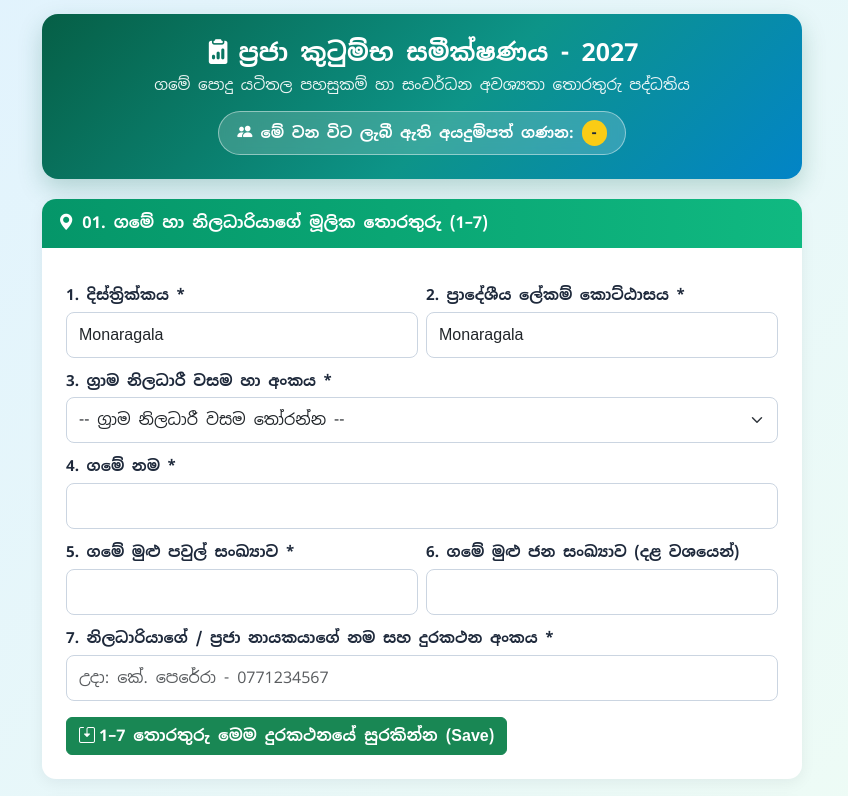
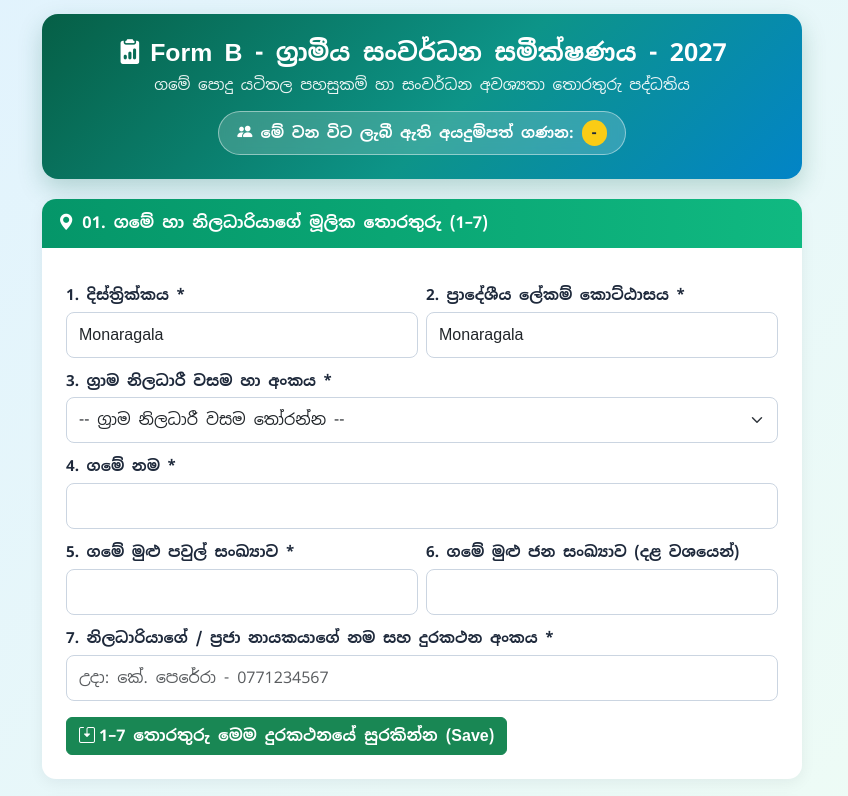
Before and after one commit to infomonaragalaps-lgtm/Form-B-----2027, a plain HTML site: page index.html in a window 1280 px wide. Shown: the top 796 px of the page, without its empty margins (218-1066 px from the left). Drawn offline with nearby package versions, Linux system fonts and the light colour scheme; no server answers.

Commit message:
Update index.html

```diff
--- a/index.html
+++ b/index.html
@@ -3,7 +3,7 @@
 <head>
 <meta charset="UTF-8">
 <meta name="viewport" content="width=device-width, initial-scale=1.0">
-<title>ප්‍රජා කුටුම්භ සමීක්ෂණය - 2027</title>
+<title>Form B - ග්‍රාමීය සංවර්ධන සමීක්ෂණය - 2027</title>
 <!-- Bootstrap 5 CSS & Icons -->
 <link href="https://cdn.jsdelivr.net/npm/bootstrap@5.3.3/dist/css/bootstrap.min.css" rel="stylesheet">
 <link href="https://cdn.jsdelivr.net/npm/bootstrap-icons@1.11.3/font/bootstrap-icons.min.css" rel="stylesheet">
@@ -208,7 +208,7 @@
 <div class="main-wrapper">
   <!-- Header Banner -->
   <div class="hero-header">
-    <h1><i class="bi bi-clipboard2-data-fill me-2"></i>ප්‍රජා කුටුම්භ සමීක්ෂණය - 2027</h1>
+    <h1><i class="bi bi-clipboard2-data-fill me-2"></i>Form B - ග්‍රාමීය සංවර්ධන සමීක්ෂණය - 2027</h1>
     <div class="hero-sub">ගමේ පොදු යටිතල පහසුකම් හා සංවර්ධන අවශ්‍යතා තොරතුරු පද්ධතිය</div>
     <div class="counter-pill">
       <i class="bi bi-people-fill"></i>
```
